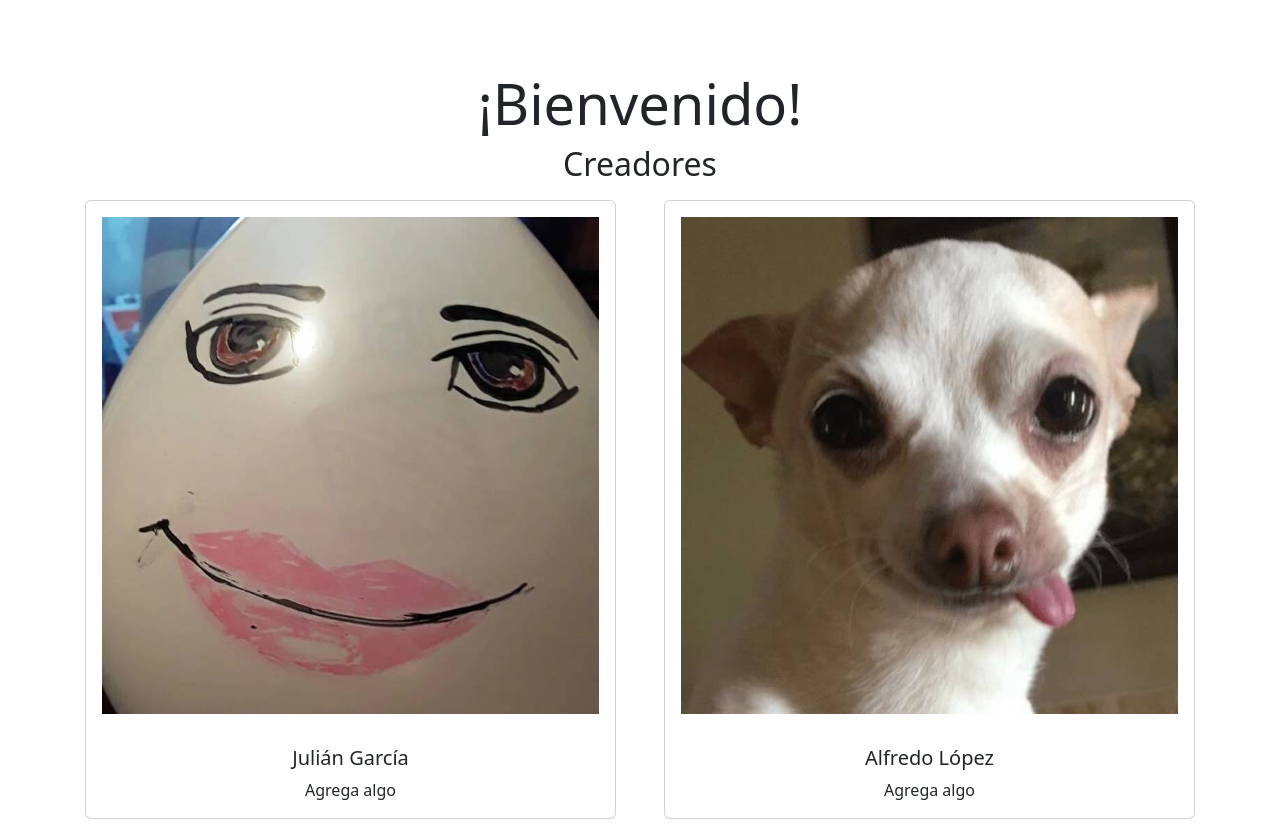
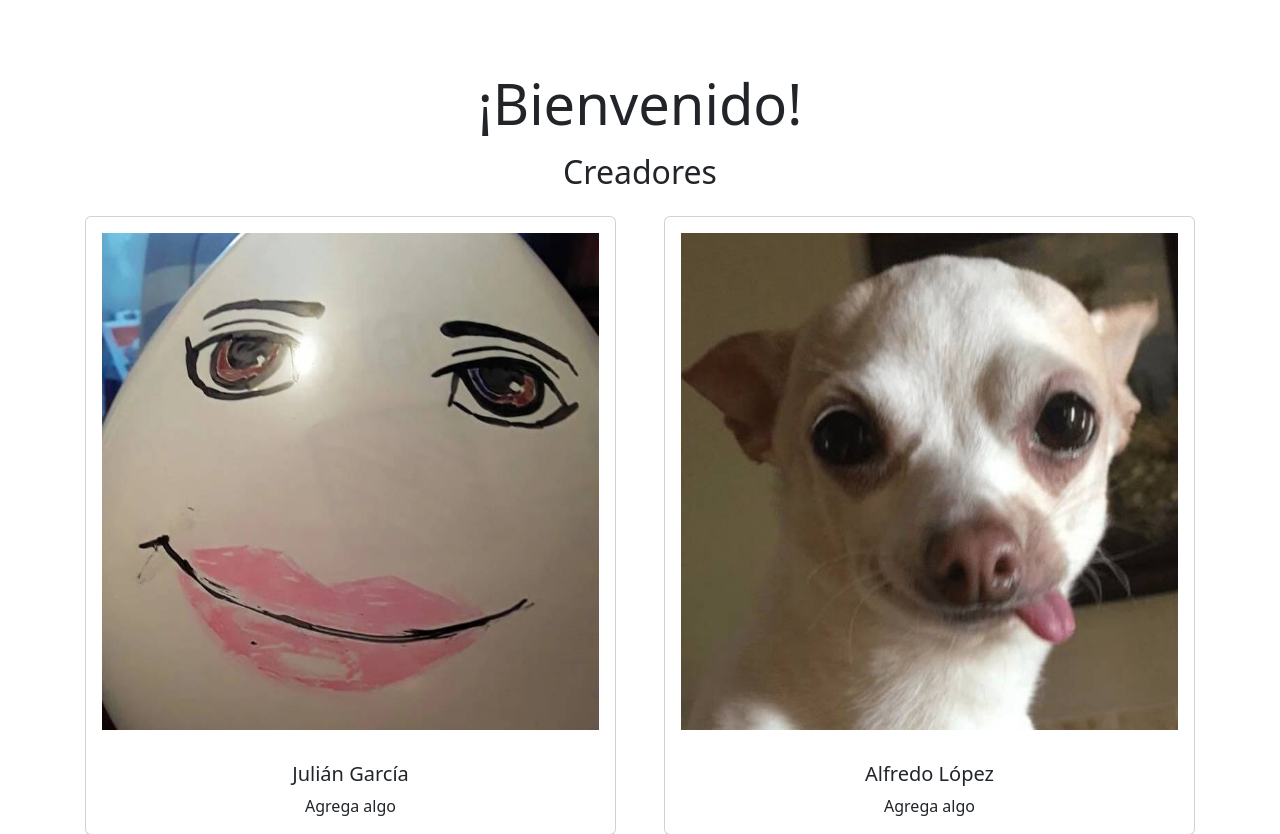
Before and after one commit to Julianisgaes/proyecto-test, a Yii app: template views/site/index.php in a window 1280 px wide. Shown: the top 834 px of the page. Run offline with PHP 8.4 and a stand-in for Yii, Linux system fonts and the light colour scheme; the template is opened without the code that fills it, so the values that code supplies are empty; some libraries are stand-ins or nearby versions.

Commit message:
1.0 - arreglo de index

```diff
--- a/views/site/index.php
+++ b/views/site/index.php
@@ -6,9 +6,9 @@ $this->title = 'La heladería';
 ?>
 <div class="site-index">
 
-    <div class="jumbotron text-center bg-transparent mb-3">
+    <div class="jumbotron text-center bg-transparent mb-4">
         <h1 class="display-4">¡Bienvenido!</h1>
-        <h2>Creadores</h2>
+        <h2 class="mt-3">Creadores</h2>
     </div>
 
     <div class="row g-5 text-center">
```
